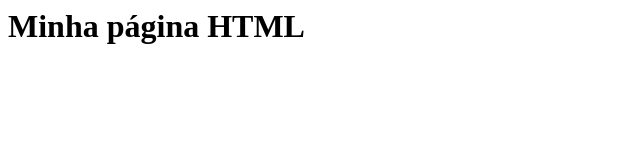
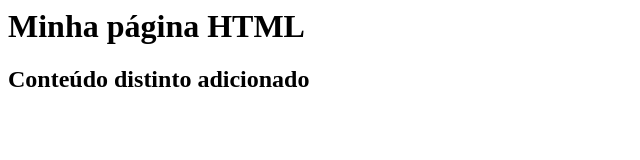
Before and after one commit to ivantag13/gama-no-github, a plain HTML site: page index.html in a window 1280 px wide. Shown: the whole page, without its empty margins (0-640 px from the left). Drawn offline with Linux system fonts and the light colour scheme.

Commit message:
outro commit, mas agora na branch master

```diff
--- a/index.html
+++ b/index.html
@@ -3,5 +3,8 @@
         <h1>
             Minha página HTML
         </h1>
+        <h2>
+            Conteúdo distinto adicionado
+        </h2>
     </body>
 </html>
```
